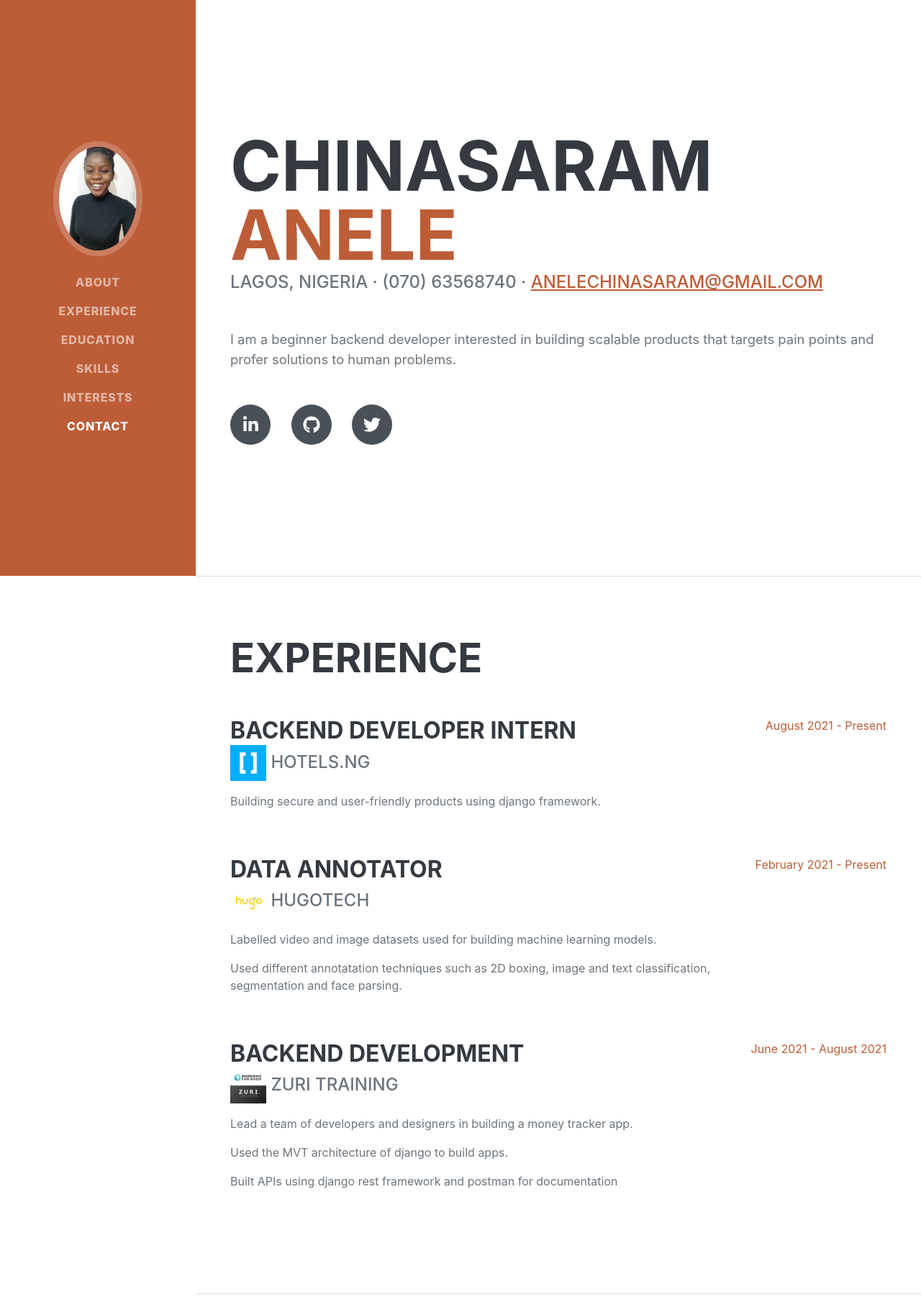
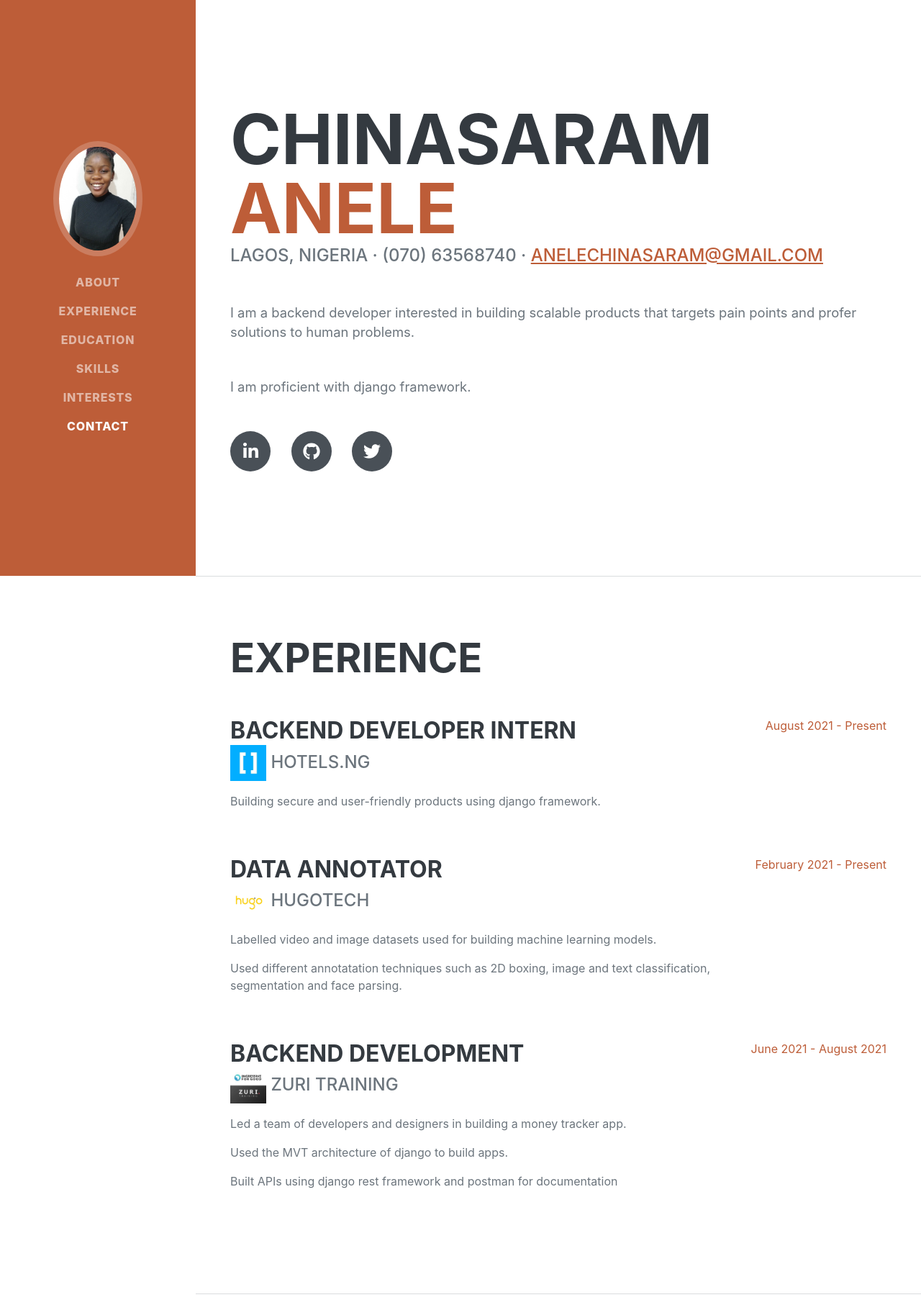
Before and after one commit to Chinasaram/Portfolio, a Django app: page / in a window 1280 px wide. Shown: the top 1813 px of the page at 72% size. Run offline with Django 3.2, Linux system fonts and the light colour scheme; some libraries are stand-ins or nearby versions; some web fonts are replaced.

Commit message:
portfolio app

```diff
--- a/resume/templates/resume/home.html
+++ b/resume/templates/resume/home.html
@@ -49,7 +49,8 @@
                         Lagos, Nigeria · (070) 63568740 ·
                         <a href="mailto:anelechinasaram@gmail.com">anelechinasaram@gmail.com</a>
                     </div>
-                    <p class="lead mb-5">I am a beginner backend developer interested in building scalable products that targets pain points and profer solutions to human problems.</p>
+                    <p class="lead mb-5">I am a backend developer interested in building scalable products that targets pain points and profer solutions to human problems.</p>
+                    <p class="lead mb-5">I am proficient with django framework.</p>
                     <div class="social-icons">
                         <a class="social-icon" href="#l"><i class="fab fa-linkedin-in"></i></a>
                         <a class="social-icon" href="https://github.com/Chinasaram"><i class="fab fa-github"></i></a>
@@ -83,7 +84,7 @@
                         <div class="flex-grow-1">
                             <h3 class="mb-0">Backend Development</h3>
                             <div class="subheading mb-3"><img src="{% static '/images/zuri.jpg' %}" alt="logo" width="50" height="50" > Zuri Training</div>
-                            <p>Lead a team of developers and designers in building a money tracker app.</p>
+                            <p>Led a team of developers and designers in building a money tracker app.</p>
                             <p>Used the MVT architecture of django to build apps.</p>
                             <p>Built APIs using django rest framework and postman for documentation</p>
                         </div>
```
